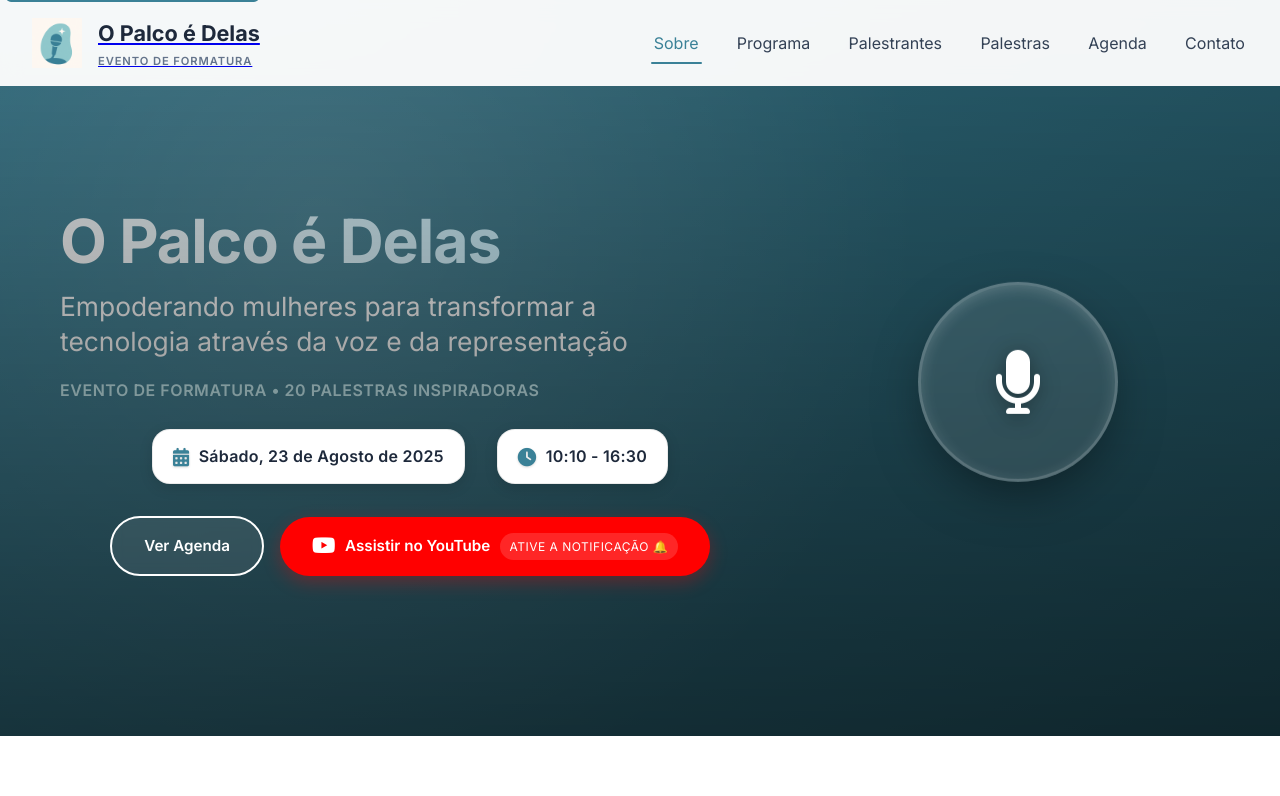
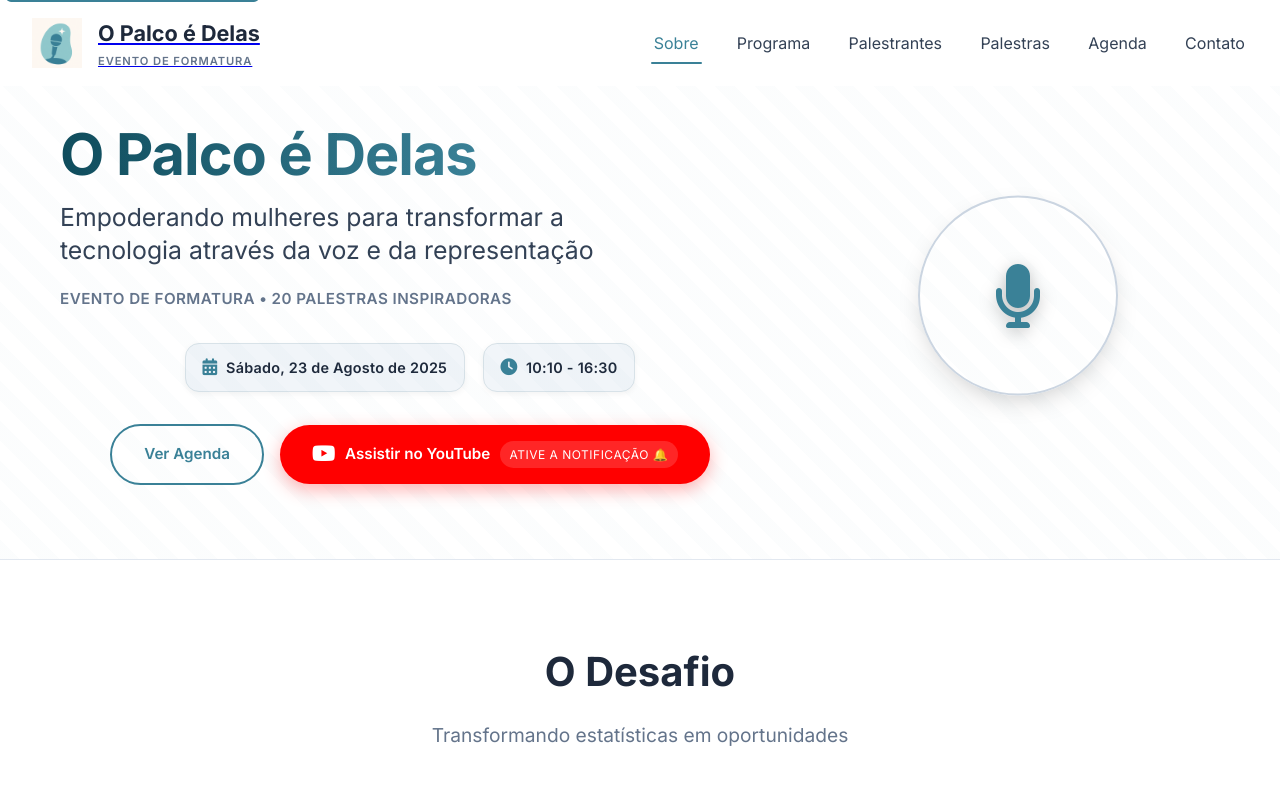
Before and after one commit to cadeasminas/formatura, a plain HTML site: page index.html in a window 1280 px wide. Shown: the top 796 px of the page. Drawn offline with Linux system fonts and the light colour scheme.

Commit message:
feat(hero): fundo branco e ajuste de contraste geral

```diff
--- a/styles.css
+++ b/styles.css
@@ -78,94 +78,33 @@ body {
 
 /* Hero Section */
 /* --- HERO REFINED --- */
-.hero { min-height:92vh; display:flex; align-items:center; position:relative; padding:110px 0 60px; color:#fff; background:radial-gradient(circle at 25% 30%, rgba(255,255,255,0.14) 0%, rgba(255,255,255,0) 55%), linear-gradient(135deg,#3a8197 0%, #215462 100%); overflow:hidden; }
-.hero::before { content:""; position:absolute; inset:0; background:linear-gradient(to bottom, rgba(0,0,0,0.15), rgba(0,0,0,0.55)); mix-blend-mode:multiply; pointer-events:none; }
+.hero { min-height:70vh; display:flex; align-items:center; position:relative; padding:110px 0 60px; color:#1e293b; background:#ffffff; overflow:hidden; border-bottom:1px solid #e2e8f0; }
+.hero::before { content:""; position:absolute; inset:0; background:repeating-linear-gradient(45deg,rgba(58,129,151,0.04) 0 14px, rgba(58,129,151,0) 14px 28px); opacity:.45; pointer-events:none; }
 .hero-inner { display:flex; gap:3.5rem; align-items:center; justify-content:space-between; flex-wrap:wrap; width:100%; }
 .hero-content { flex:1 1 520px; max-width:700px; }
-.hero-content h1.hero-title { font-size:clamp(2.6rem,5vw,3.8rem); line-height:1.05; letter-spacing:-1px; margin:0 0 1rem; background:linear-gradient(45deg,#ffffff,#d0f4ff 60%); -webkit-background-clip:text; background-clip:text; color:transparent; }
-.hero-subtitle { font-size:clamp(1.15rem,2.3vw,1.65rem); font-weight:400; line-height:1.32; margin:0 0 1.2rem; text-wrap:balance; }
-.hero-description { font-size:1rem; font-weight:600; letter-spacing:.55px; text-transform:uppercase; margin:0 0 1.6rem; color:#c9eef3; }
+.hero-content h1.hero-title { font-size:clamp(2.6rem,5vw,3.6rem); line-height:1.05; letter-spacing:-1px; margin:0 0 1rem; background:linear-gradient(90deg,#0f4c5c,#3a8197 60%,#58b8c7); -webkit-background-clip:text; background-clip:text; color:transparent; }
+.hero-subtitle { font-size:clamp(1.15rem,2.3vw,1.55rem); font-weight:400; line-height:1.35; margin:0 0 1.2rem; color:#334155; text-wrap:balance; }
+.hero-description { font-size:.95rem; font-weight:600; letter-spacing:.45px; text-transform:uppercase; margin:0 0 1.6rem; color:#64748b; }
 .hero-buttons { display:flex; gap:.9rem; flex-wrap:wrap; align-items:center; }
 .hero-buttons .btn { font-size:.95rem; }
 .hero-buttons .btn-primary { background:linear-gradient(135deg,#ff8240,#ff3d3d); box-shadow:0 8px 25px -6px rgba(255,92,32,0.55); }
 .hero-buttons .btn-primary:hover { background:#ff622e; filter:brightness(1.05); }
-.hero-buttons .btn-secondary { border-color:#ffffff; color:#ffffff; backdrop-filter:blur(6px); background:rgba(255,255,255,0.08); }
-.hero-buttons .btn-secondary:hover { background:#ffffff; color:#215462; }
+.hero-buttons .btn-secondary { border:2px solid #3a8197; color:#3a8197; background:#ffffff; }
+.hero-buttons .btn-secondary:hover { background:#3a8197; color:#ffffff; }
 .btn-youtube { font-weight:600; }
 .hero-image { flex:1 1 340px; display:flex; justify-content:center; align-items:center; position:relative; }
-.hero-graphic { width:270px; height:270px; background:linear-gradient(145deg, rgba(255,255,255,0.15), rgba(255,255,255,0.04)); border:3px solid rgba(255,255,255,0.2); border-radius:50%; display:flex; align-items:center; justify-content:center; font-size:5rem; animation:float 4.5s ease-in-out infinite; box-shadow:0 18px 55px -15px rgba(0,0,0,0.55), 0 4px 18px -4px rgba(255,255,255,0.25) inset; backdrop-filter:blur(4px); }
-.hero-graphic i { filter:drop-shadow(0 4px 10px rgba(0,0,0,.35)); }
+.hero-graphic { width:210px; height:210px; background:linear-gradient(145deg,#f1f5f9,#e2f3f5); border:2px solid #cbd5e1; border-radius:50%; display:flex; align-items:center; justify-content:center; font-size:4rem; animation:float 5s ease-in-out infinite; box-shadow:0 10px 28px -10px rgba(0,0,0,0.25); }
+.hero-graphic i { color:#3a8197; filter:drop-shadow(0 4px 8px rgba(0,0,0,.25)); }
 @media (max-width:1100px){ .hero-inner { gap:2.5rem; } .hero-graphic{ width:230px; height:230px; font-size:4.2rem; } }
 @media (max-width:900px){ .hero-inner{ flex-direction:column; text-align:center; } .hero-content h1.hero-title, .hero-subtitle, .hero-description { text-align:center; } .event-date-info { justify-content:center; } .hero-buttons { justify-content:center; } .hero-image { order:-1; } }
 @media (max-width:600px){ .hero { padding:95px 0 50px; } .hero-subtitle{ font-size:1.15rem; } .hero-buttons .btn{ width:100%; justify-content:center; } .hero-buttons{ gap:.75rem; } }
 
-.event-date-info {
-    display: flex;
-    gap: 2rem;
-    margin-bottom: 2rem;
-    flex-wrap: wrap;
-    justify-content: center;
-}
+.event-date-info { display:flex; gap:1.1rem; margin:2rem 0 2rem; flex-wrap:wrap; justify-content:center; }
 
-.date-highlight, .time-highlight {
-    display: flex;
-    align-items: center;
-    gap: 0.6rem;
-    background: #ffffff; /* Alto contraste sobre o gradiente do hero */
-    padding: 0.85rem 1.25rem;
-    border-radius: 18px;
-    border: 1px solid rgba(0,0,0,0.08);
-    box-shadow: 0 4px 14px rgba(0,0,0,0.12);
-    transition: background .25s ease, transform .25s ease, box-shadow .25s ease;
-    position: relative;
-}
-
-.date-highlight::after, .time-highlight::after {
-    content: "";
-    position: absolute;
-    inset: 0;
-    border-radius: 18px;
-    pointer-events: none;
-    box-shadow: 0 0 0 0 rgba(58,129,151,0.35);
-    transition: box-shadow .35s ease;
-}
-
-.date-highlight:hover, .time-highlight:hover {
-    background: #ffffff;
-    transform: translateY(-3px);
-    box-shadow: 0 6px 22px rgba(0,0,0,0.18);
-}
-
-.date-highlight:focus-visible, .time-highlight:focus-visible {
-    outline: none;
-    box-shadow: 0 0 0 3px #ffffff, 0 0 0 6px #ff5555;
-}
-
-.date-highlight:focus-visible::after, .time-highlight:focus-visible::after {
-    box-shadow: 0 0 0 4px rgba(58,129,151,0.35);
-}
-
-.date-highlight i, .time-highlight i {
-    color: #3a8197;
-    font-size: 1.15rem;
-    filter: drop-shadow(0 1px 1px rgba(0,0,0,0.15));
-}
-
-.date-text, .time-text {
-    font-weight: 600;
-    color: #1e293b; /* Melhor contraste (≈10:1 sobre branco) */
-    font-size: 1rem;
-    letter-spacing: .25px;
-}
-
-@media (prefers-contrast: more) {
-  .date-highlight, .time-highlight {
-    border: 2px solid #1e293b;
-    box-shadow: none;
-  }
-  .date-text, .time-text { color: #000; }
-  .date-highlight i, .time-highlight i { color: #1e293b; }
-}
+.date-highlight, .time-highlight { display:flex; align-items:center; gap:.55rem; background:#f1f5f9; padding:.75rem 1.05rem; border-radius:14px; border:1px solid #d8e2e8; box-shadow:0 2px 6px rgba(0,0,0,0.05); transition:background .25s ease, transform .25s ease; }
+.date-highlight:hover, .time-highlight:hover { background:#e2eef2; transform:translateY(-2px); }
+.date-highlight i, .time-highlight i { color:#3a8197; font-size:1.05rem; }
+.date-text, .time-text { font-weight:600; color:#1e293b; font-size:.9rem; letter-spacing:.25px; }
 
 .hero-buttons {
     display: flex;
@@ -196,14 +135,14 @@ body {
 }
 
 .btn-secondary {
-    background: transparent;
-    color: white;
-    border: 2px solid white;
+    background: #ffffff;
+    color: #3a8197;
+    border: 2px solid #3a8197;
 }
 
 .btn-secondary:hover {
-    background: white;
-    color: #3a8197;
+    background: #3a8197;
+    color: #ffffff;
 }
 
 /* Botão YouTube */
@@ -261,9 +200,7 @@ body {
     padding: 5rem 0;
 }
 
-.bg-light {
-    background: #fff9f3;
-}
+.bg-light { background:#ffffff; }
 
 .section-header {
     text-align: center;
```
